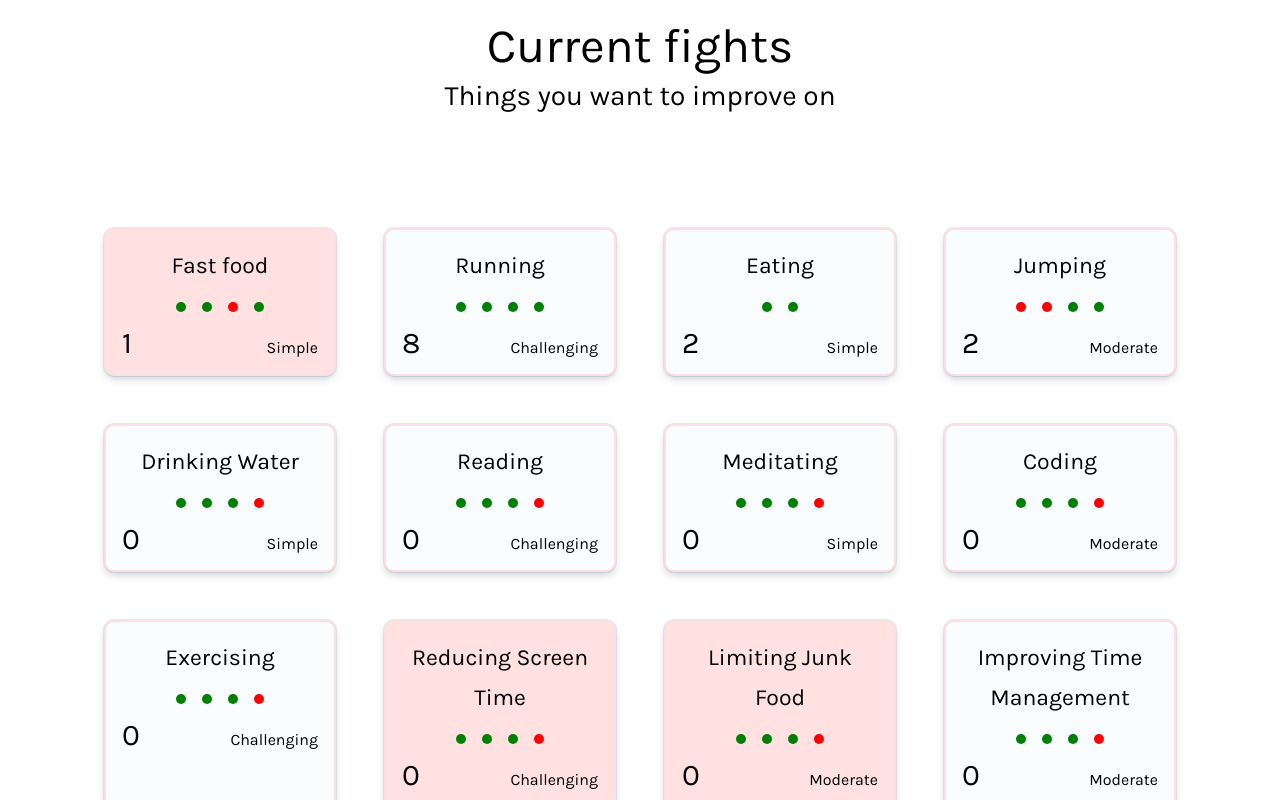
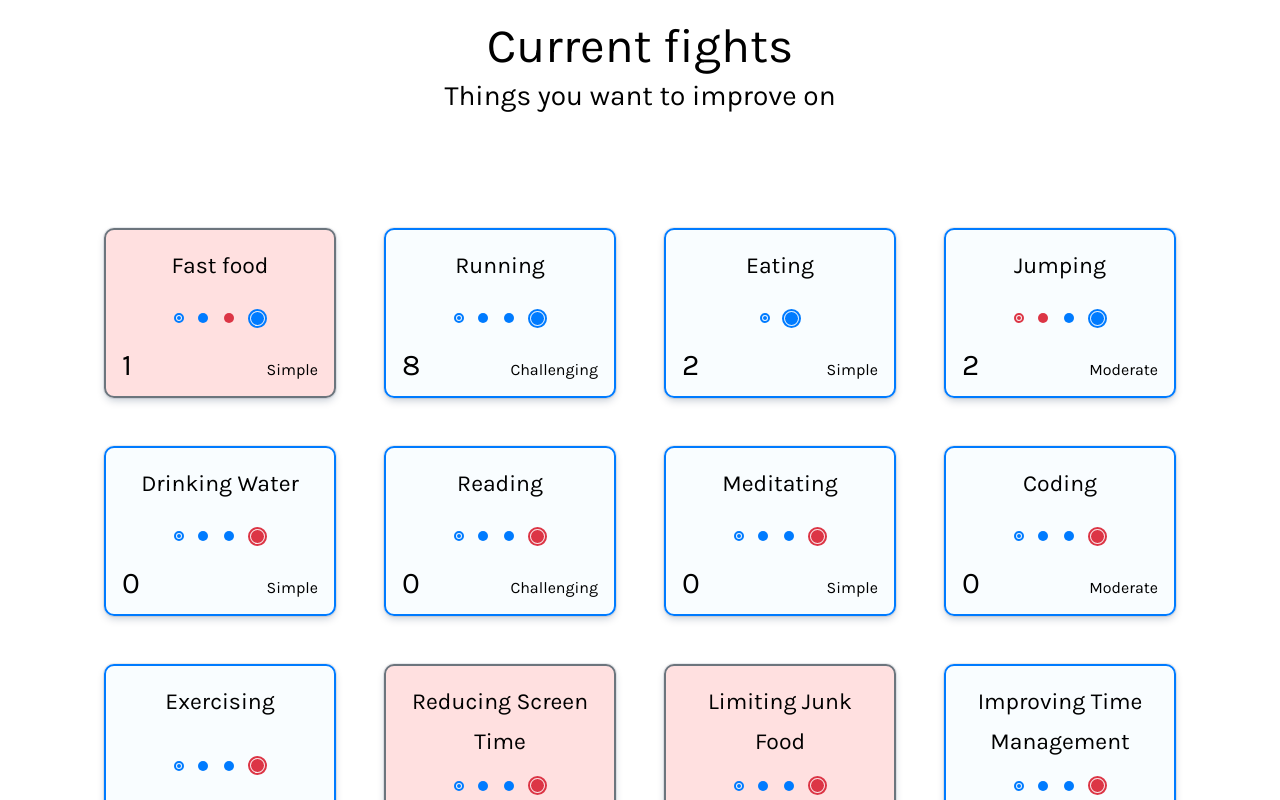
Before and after one commit to 19mario19/AchieveIt-Track-Your-Goals, a SvelteKit app: page / in a window 1280 px wide. Shown: the top 800 px of the page. Built offline with nearby package versions, Linux system fonts and the light colour scheme.

Commit message:
ui improvements

```diff
--- a/src/app.css
+++ b/src/app.css
@@ -176,32 +176,29 @@ p {
 
 
 :root {
-    --primary-color: #1d1f2e;
-    --primary-05-color: #1d1f2e28;
-    --primary-03-color: #1d1f2e21;
-    --primary-01-color: #1d1f2e03;
-    --secondary-color: #60626c;
-    --secondary-05-color: #60626c7b;
-
-    --light-gray: #fafafa;
-
-    --dark-blue: #050827;
-    --light-gray: #f6f6f6;
-    --gray-color: #80808043;
-
-    --brown-color: #a25f4b;
-    --brown-05-color: #a25f4b73;
-    --brown-03-color: #a25f4b41;
-    --brown-01-color: #a25f4b0e;
-
-    --container-small: 1000px;
-    --container-big: 1260px;
-
-    --a-slow: all 1s ease;
-    --a-medium: all .45s ease;
-    --a-fast: all .18s ease;
+    --primary: #007bff;
+    /* Primary color */
+    --secondary: #6c757d;
+    /* Secondary color */
+    --accent: #28a745;
+    /* Accent color */
+    --danger: #dc3545;
+    /* Danger color */
+    --warning: #ffc107;
+    /* Warning color */
+    --info: #17a2b8;
+    /* Info color */
+    --light: #f8f9fa;
+    /* Light color */
+    --dark: #343a40;
+    /* Dark color */
+    --reduce: rgba(255, 0, 0, 0.12);
+    /* Transparent red */
+    --improve: rgba(82, 187, 231, 0.03);
+    /* Transparent blue */
+    --border-shadow: rgba(9, 30, 66, 0.1);
+    /* Border shadow color */
 }
-
 
 .container {
     max-width: 1260px;
--- a/src/routes/+page.svelte
+++ b/src/routes/+page.svelte
@@ -339,29 +339,22 @@
     gap: 3rem;
     padding: 3rem;
     margin-top: 4rem;
-
-    /* display: flex;
-    flex-wrap: wrap; */
-
-
     justify-content: space-between;
   }
 
   .card {
-
-
-
     display: flex;
     flex-direction: column;
+    justify-content: space-between;
+    min-height: 170px;
     gap: 1rem;
     cursor: pointer;
-    border: 1px solid rgba(0, 0, 0, 0.1);
+    border: 1px solid var(--border-shadow);
     padding: 1rem;
     border-radius: 10px;
     box-shadow:
       rgba(9, 30, 66, 0.25) 0px 4px 8px -2px,
       rgba(9, 30, 66, 0.08) 0px 0px 0px 1px;
-
     border: 2px solid transparent;
   }
 
@@ -385,6 +378,7 @@
   .occurrences-list {
     display: flex;
     gap: 1rem;
+    align-items: center;
   }
 
   .win,
@@ -395,11 +389,39 @@
   }
 
   .win {
-    background-color: green;
+    background-color: var(--primary);
   }
 
   .lose {
-    background-color: red;
+    background-color: var(--danger);
+  }
+
+  .win:first-child,
+  .lose:first-child {
+    height: 6px;
+    border: 1px solid white;
+  }
+
+  .win:first-child {
+    outline: 2px solid var(--primary);
+  }
+
+  .lose:first-child {
+    outline: 2px solid var(--danger);
+  }
+
+  .win:last-child,
+  .lose:last-child {
+    height: 15px;
+    border: 1px solid white;
+  }
+
+  .win:last-child {
+    outline: 2px solid var(--primary);
+  }
+
+  .lose:last-child {
+    outline: 2px solid var(--danger);
   }
 
   .bottom {
@@ -414,13 +436,13 @@
 
   /* type of card */
   .reduce {
-    background-color: #ff00001e;
-    border-color: #52bbe707;
+    background-color: var(--reduce);
+    border-color: var(--secondary);
   }
 
   .improve {
-    background-color: #52bbe707;
-    border-color: #ff00001e;
+    background-color: var(--improve);
+    border-color: var(--primary);
   }
 
   @media screen and (max-width: 1000px) {
@@ -429,14 +451,14 @@
       gap: 2rem;
     }
     .card {
-        width: 100%;
+      width: 100%;
     }
   }
+
   @media screen and (max-width: 717px) {
     .app {
       grid-template-columns: 1fr;
       gap: 2rem;
     }
-
   }
 </style>
```
